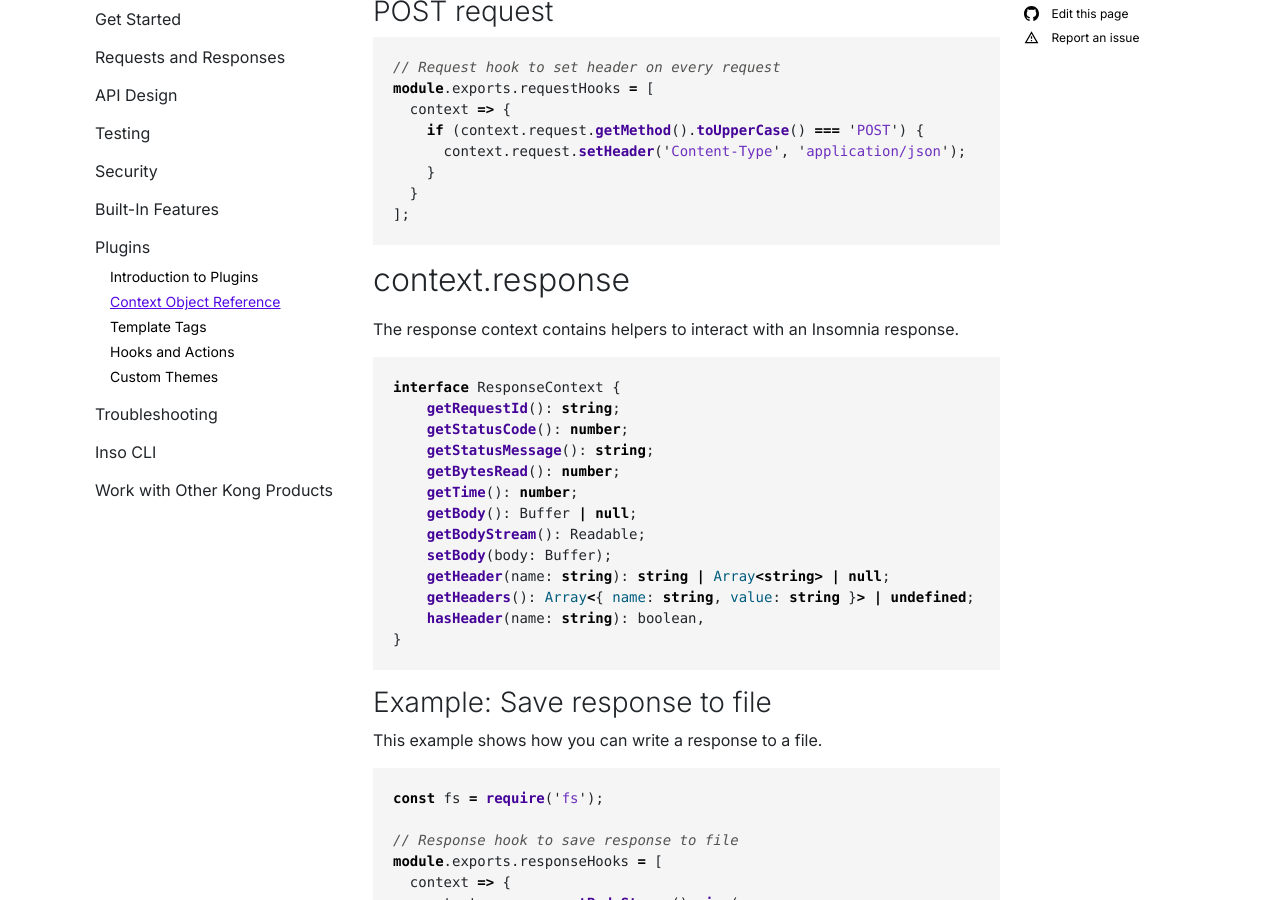
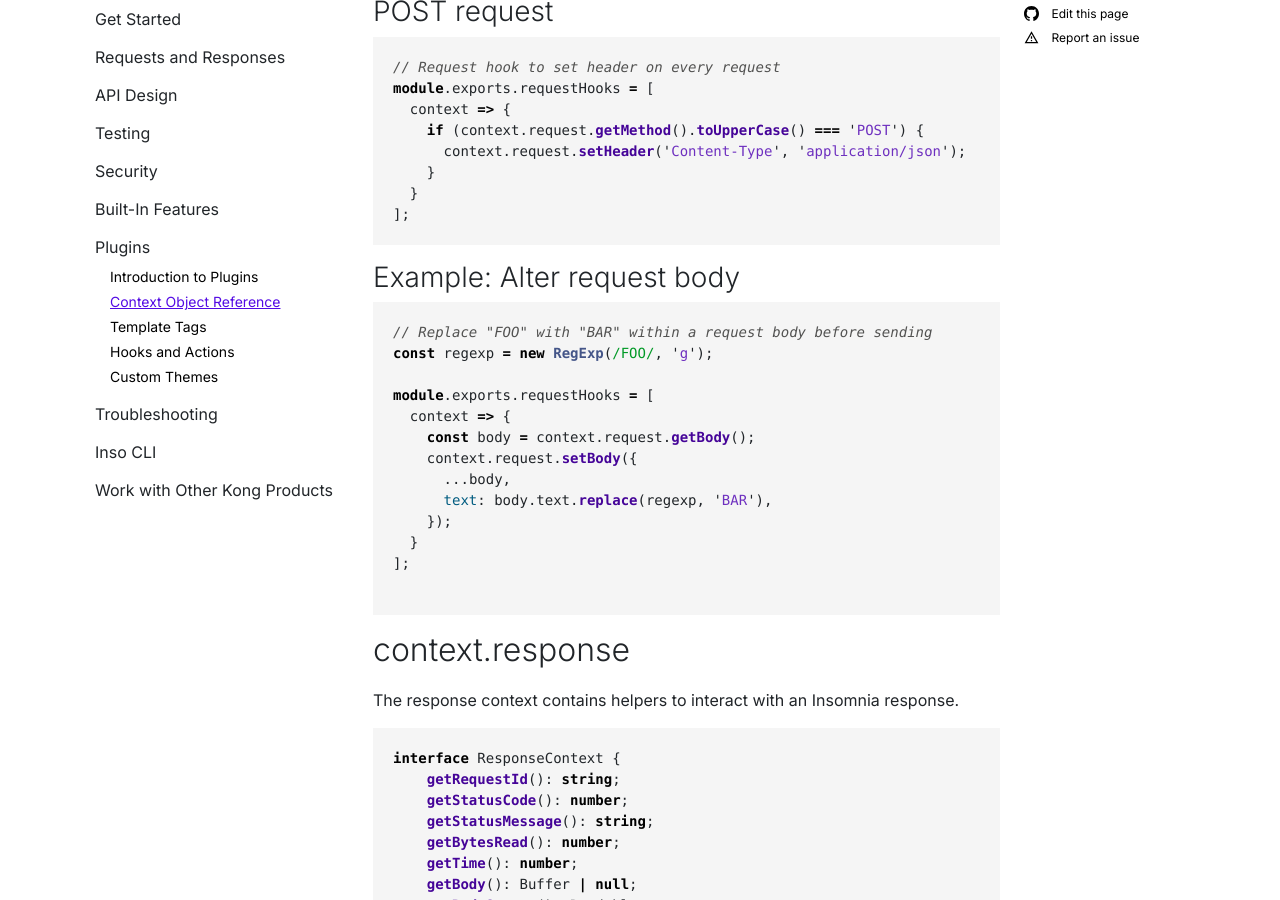
Before and after one commit to Kong/insomnia-docs, a Jekyll site: the page built from docs/insomnia/context-object-reference.md, in a window 1280 px wide and 900 px high, scrolled down 1489 px. Built offline with Jekyll 4.4.1, drawn with Linux system fonts in a browser that asks for light colours; comment, search, counter and statistics services are not loaded.

Commit message:
modify a request body

````diff
--- a/docs/insomnia/context-object-reference.md
+++ b/docs/insomnia/context-object-reference.md
@@ -75,6 +75,24 @@ module.exports.requestHooks = [
     }
   }
 ];
+```
+
+### Example: Alter request body
+
+```ts
+// Replace "FOO" with "BAR" within a request body before sending
+const regexp = new RegExp(/FOO/, 'g');
+
+module.exports.requestHooks = [
+  context => {
+    const body = context.request.getBody();
+    context.request.setBody({
+      ...body,
+      text: body.text.replace(regexp, 'BAR'),
+    });
+  }
+];
+
 ```
 
 ## context.response
````
